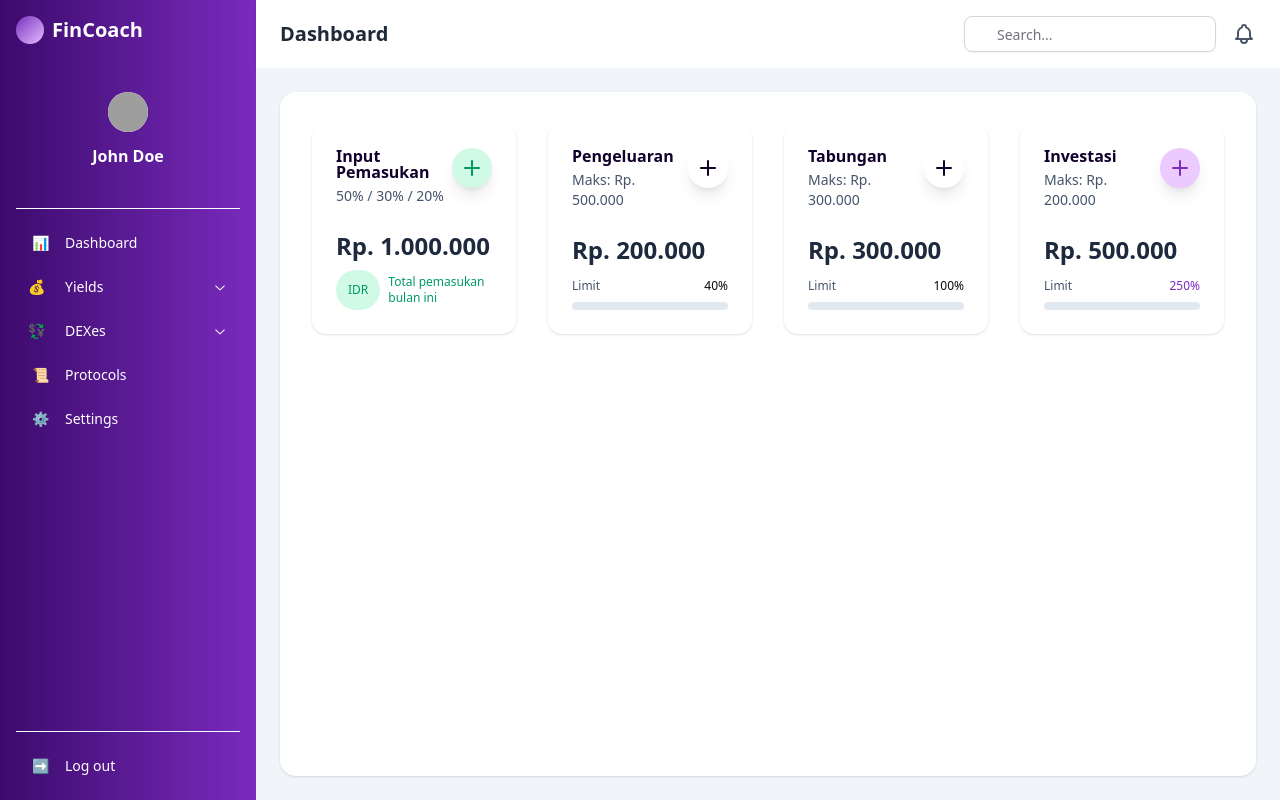
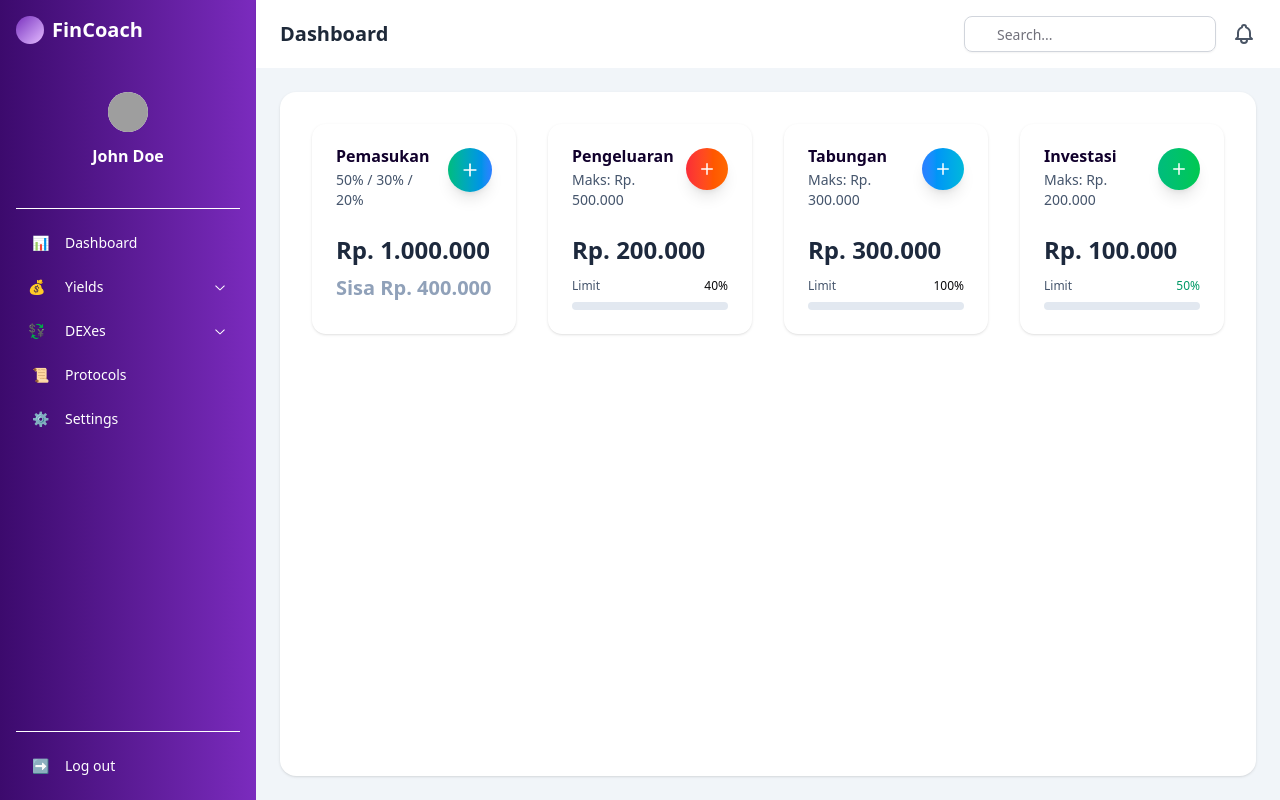
Before and after one commit to Fardan-Nurhidayat/fincoach, a React (Vite) app: page /dashboard in a window 1280 px wide. Built offline with nearby package versions, Linux system fonts and the light colour scheme; grey boxes are pictures that could not be loaded.

Commit message:
Chore : add dialog to pengeluaran , tabungan dan invest , Refactor : view and dialog pemasukn

```diff
--- a/src/styles/style.css
+++ b/src/styles/style.css
@@ -31,6 +31,83 @@
   --color-purple-800: #3c0a6d;
   --color-purple-900: #240046;
   --color-purple-950: #11002c;
+  --color-red-50: oklch(0.971 0.013 17.38);
+  --color-red-100: oklch(0.936 0.032 17.717);
+  --color-red-200: oklch(0.885 0.062 18.334);
+  --color-red-300: oklch(0.808 0.114 19.571);
+  --color-red-400: oklch(0.704 0.191 22.216);
+  --color-red-500: oklch(0.637 0.237 25.331);
+  --color-red-600: oklch(0.577 0.245 27.325);
+  --color-red-700: oklch(0.505 0.213 27.518);
+  --color-red-800: oklch(0.444 0.177 26.899);
+  --color-red-900: oklch(0.396 0.141 25.723);
+  --color-red-950: oklch(0.258 0.092 26.042);
+  --color-orange-50: oklch(0.98 0.016 73.684);
+  --color-orange-100: oklch(0.954 0.038 75.164);
+  --color-orange-200: oklch(0.901 0.076 70.697);
+  --color-orange-300: oklch(0.837 0.128 66.29);
+  --color-orange-400: oklch(0.75 0.183 55.934);
+  --color-orange-500: oklch(0.705 0.213 47.604);
+  --color-orange-600: oklch(0.646 0.222 41.116);
+  --color-orange-700: oklch(0.553 0.195 38.402);
+  --color-orange-800: oklch(0.47 0.157 37.304);
+  --color-orange-900: oklch(0.408 0.123 38.172);
+  --color-orange-950: oklch(0.266 0.079 36.259);
+  --color-amber-50: oklch(0.987 0.022 95.277);
+  --color-amber-100: oklch(0.962 0.059 95.617);
+  --color-amber-200: oklch(0.924 0.12 95.746);
+  --color-amber-300: oklch(0.879 0.169 91.605);
+  --color-amber-400: oklch(0.828 0.189 84.429);
+  --color-amber-500: oklch(0.769 0.188 70.08);
+  --color-amber-600: oklch(0.666 0.179 58.318);
+  --color-amber-700: oklch(0.555 0.163 48.998);
+  --color-amber-800: oklch(0.473 0.137 46.201);
+  --color-amber-900: oklch(0.414 0.112 45.904);
+  --color-amber-950: oklch(0.279 0.077 45.635);
+  --color-yellow-50: oklch(0.987 0.026 102.212);
+  --color-yellow-100: oklch(0.973 0.071 103.193);
+  --color-yellow-200: oklch(0.945 0.129 101.54);
+  --color-yellow-300: oklch(0.905 0.182 98.111);
+  --color-yellow-400: oklch(0.852 0.199 91.936);
+  --color-yellow-500: oklch(0.795 0.184 86.047);
+  --color-yellow-600: oklch(0.681 0.162 75.834);
+  --color-yellow-700: oklch(0.554 0.135 66.442);
+  --color-yellow-800: oklch(0.476 0.114 61.907);
+  --color-yellow-900: oklch(0.421 0.095 57.708);
+  --color-yellow-950: oklch(0.286 0.066 53.813);
+  --color-lime-50: oklch(0.986 0.031 120.757);
+  --color-lime-100: oklch(0.967 0.067 122.328);
+  --color-lime-200: oklch(0.938 0.127 124.321);
+  --color-lime-300: oklch(0.897 0.196 126.665);
+  --color-lime-400: oklch(0.841 0.238 128.85);
+  --color-lime-500: oklch(0.768 0.233 130.85);
+  --color-lime-600: oklch(0.648 0.2 131.684);
+  --color-lime-700: oklch(0.532 0.157 131.589);
+  --color-lime-800: oklch(0.453 0.124 130.933);
+  --color-lime-900: oklch(0.405 0.101 131.063);
+  --color-lime-950: oklch(0.274 0.072 132.109);
+  --color-green-50: oklch(0.982 0.018 155.826);
+  --color-green-100: oklch(0.962 0.044 156.743);
+  --color-green-200: oklch(0.925 0.084 155.995);
+  --color-green-300: oklch(0.871 0.15 154.449);
+  --color-green-400: oklch(0.792 0.209 151.711);
+  --color-green-500: oklch(0.723 0.219 149.579);
+  --color-green-600: oklch(0.627 0.194 149.214);
+  --color-green-700: oklch(0.527 0.154 150.069);
+  --color-green-800: oklch(0.448 0.119 151.328);
+  --color-green-900: oklch(0.393 0.095 152.535);
+  --color-green-950: oklch(0.266 0.065 152.934);
+  --color-emerald-50: oklch(0.979 0.021 166.113);
+  --color-emerald-100: oklch(0.95 0.052 163.051);
+  --color-emerald-200: oklch(0.905 0.093 164.15);
+  --color-emerald-300: oklch(0.845 0.143 164.978);
+  --color-emerald-400: oklch(0.765 0.177 163.223);
+  --color-emerald-500: oklch(0.696 0.17 162.48);
+  --color-emerald-600: oklch(0.596 0.145 163.225);
+  --color-emerald-700: oklch(0.508 0.118 165.612);
+  --color-emerald-800: oklch(0.432 0.095 166.913);
+  --color-emerald-900: oklch(0.378 0.077 168.94);
+  --color-emerald-950: oklch(0.262 0.051 172.552);
 
   --color-cream: #fff9af;
 
--- a/src/utils/CardDashboard.js
+++ b/src/utils/CardDashboard.js
@@ -21,7 +21,7 @@ let tabungan = {
 };
 
 let investasi = {
-  jumlah: 500000,
+  jumlah: 100000,
   limit: (profilResiko.investasi / 100) * pemasukan.jumlah,
 };
 
--- a/src/view/components/CardSection.jsx
+++ b/src/view/components/CardSection.jsx
@@ -35,21 +35,30 @@ export default function CardSection() {
       title: "Pengeluaran",
       value: pengeluaran.jumlah,
       limit: (profilResiko.pengeluaran / 100) * pemasukan.jumlah,
-      color: "rose",
+      color: "red",
+      iconGradient: "from-red-500 to-orange-500",
+      status: "expense",
     },
     {
       title: "Tabungan",
       value: tabungan.jumlah,
       limit: (profilResiko.tabungan / 100) * pemasukan.jumlah,
+      iconGradient: "from-blue-500 to-cyan-500",
       color: "blue",
+      status: "saving",
     },
     {
       title: "Investasi",
       value: investasi.jumlah,
       limit: (profilResiko.investasi / 100) * pemasukan.jumlah,
-      color: "purple",
+      iconGradient: "from-emerald-500 to-green-500",
+      color: "emerald",
+      status: "investment",
     },
   ];
+  const sisa =
+    pemasukan.jumlah -
+    (tabungan.jumlah + pengeluaran.jumlah + investasi.jumlah);
 
   return (
     <div className='grid sm:grid-cols-1 md:grid-cols-2 lg:grid-cols-4 gap-4 sm:gap-6 lg:gap-8'>
@@ -58,7 +67,7 @@ export default function CardSection() {
       <Card className='border-0 hover:border-emerald-300/50 cursor-pointer hover:-translate-y-2.5 duration-300'>
         <CardHeader>
           <CardTitle className='text-slate-700 group-hover:text-emerald-700 transition-colors duration-300'>
-            Input Pemasukan
+            Pemasukan
           </CardTitle>
           <CardDescription className='text-slate-600'>
             {profilResiko.pengeluaran}% / {profilResiko.tabungan}% /{" "}
@@ -67,46 +76,49 @@ export default function CardSection() {
           <CardAction>
             <Dialog>
               <DialogTrigger asChild>
-                <button className='p-2 rounded-full bg-emerald-100 cursor-pointer text-emerald-600 hover:bg-emerald-200 hover:scale-110 transition-all duration-300 shadow-lg hover:shadow-emerald-500/25'>
-                  <IconPlus />
+                <button className='p-3 rounded-full bg-gradient-to-r from-emerald-500 to-blue-500 cursor-pointer text-white hover:from-emerald-600 hover:to-blue-600 hover:scale-110 transition-all duration-300 shadow-lg hover:shadow-emerald-500/25 group-hover:shadow-xl'>
+                  <IconPlus size={20} />
                 </button>
               </DialogTrigger>
               <DialogContent className='sm:max-w-[425px]'>
                 <DialogHeader>
-                  <DialogTitle>Edit profile</DialogTitle>
+                  <DialogTitle>Tambah Pemasukan</DialogTitle>
                   <DialogDescription>
-                    Make changes to your profile here. Click save when you're
-                    done.
+                    Masukkan jumlah pemasukan baru Anda.
                   </DialogDescription>
                 </DialogHeader>
                 <div className='grid gap-4 py-4'>
                   <div className='grid grid-cols-4 items-center gap-4'>
                     <Label
-                      htmlFor='name'
+                      htmlFor='income'
                       className='text-right'>
-                      Name
+                      Jumlah
                     </Label>
                     <Input
-                      id='name'
-                      value='Pedro Duarte'
+                      id='income'
+                      placeholder='Masukkan jumlah'
                       className='col-span-3'
                     />
                   </div>
                   <div className='grid grid-cols-4 items-center gap-4'>
                     <Label
-                      htmlFor='username'
+                      htmlFor='source'
                       className='text-right'>
-                      Username
+                      Sumber
                     </Label>
                     <Input
-                      id='username'
-                      value='@peduarte'
+                      id='source'
+                      placeholder='Gaji, bonus, dll'
                       className='col-span-3'
                     />
                   </div>
                 </div>
                 <DialogFooter>
-                  <Button type='submit'>Save changes</Button>
+                  <Button
+                    type='submit'
+                    className='bg-gradient-to-r from-emerald-500 to-blue-500 hover:from-emerald-600 hover:to-blue-600'>
+                    Simpan Pemasukan
+                  </Button>
                 </DialogFooter>
               </DialogContent>
             </Dialog>
@@ -117,16 +129,20 @@ export default function CardSection() {
             <CardDescription className='text-xl sm:text-2xl font-bold text-slate-800 group-hover:text-slate-900 transition-colors'>
               Rp. {pemasukan.jumlah.toLocaleString("id-ID")}
             </CardDescription>
-            <div className='flex items-center gap-2 text-xs text-emerald-600'>
-              <div className='p-3 rounded-full bg-emerald-100'>IDR</div>
-              <span>Total pemasukan bulan ini</span>
-            </div>
+            <CardDescription className='text-md sm:text-xl font-bold text-slate-400 group-hover:text-slate-900 transition-colors'>
+              Sisa Rp. {sisa.toLocaleString("id-ID")}
+            </CardDescription>
+            {/* <div className='flex items-center gap-2 text-xs text-emerald-600'> */}
+            {/* <div className='p-3 rounded-full bg-emerald-100'>IDR</div> */}
+            {/* <span>Total pemasukan bulan ini</span> */}
+            {/* </div> */}
           </div>
         </CardContent>
       </Card>
 
       {data.map((item, index) => {
         const percentage = ((item.value / item.limit) * 100).toFixed(0);
+
         return (
           <Card
             key={index}
@@ -139,11 +155,71 @@ export default function CardSection() {
               <CardDescription className='text-slate-600'>
                 Maks: Rp. {item.limit.toLocaleString("id-ID")}
               </CardDescription>
-              <CardAction>
-                <button
-                  className={`p-2 cursor-pointer rounded-full bg-${item.color}-100 text-${item.color}-600 hover:bg-${item.color}-200 hover:scale-110 transition-all duration-300 shadow-lg hover:shadow-${item.color}-500/25`}>
-                  <IconPlus />
-                </button>
+              <CardAction className='absolute top-4 right-4'>
+                <Dialog>
+                  <DialogTrigger asChild>
+                    <button
+                      className={`p-3 rounded-full bg-gradient-to-r ${item.iconGradient} cursor-pointer text-white hover:scale-110 transition-all duration-300 shadow-lg hover:shadow-${item.color}-500/25 group-hover:shadow-xl`}>
+                      <IconPlus size={18} />
+                    </button>
+                  </DialogTrigger>
+                  <DialogContent className='sm:max-w-[425px]'>
+                    <DialogHeader>
+                      <DialogTitle>Tambah {item.title}</DialogTitle>
+                      <DialogDescription>
+                        {item.status === "expense" &&
+                          "Catat pengeluaran baru Anda."}
+                        {item.status === "saving" &&
+                          "Tambah dana ke tabungan Anda."}
+                        {item.status === "investment" &&
+                          "Tambah investasi baru ke portfolio."}
+                      </DialogDescription>
+                    </DialogHeader>
+                    <div className='grid gap-4 py-4'>
+                      <div className='grid grid-cols-4 items-center gap-4'>
+                        <Label
+                          htmlFor={`amount-${index}`}
+                          className='text-right'>
+                          Jumlah
+                        </Label>
+                        <Input
+                          id={`amount-${index}`}
+                          placeholder='Masukkan jumlah'
+                          className='col-span-3'
+                        />
+                      </div>
+                      <div className='grid grid-cols-4 items-center gap-4'>
+                        <Label
+                          htmlFor={`desc-${index}`}
+                          className='text-right'>
+                          {item.status === "expense"
+                            ? "Kategori"
+                            : item.status === "saving"
+                            ? "Tujuan"
+                            : "Instrumen"}
+                        </Label>
+                        <Input
+                          id={`desc-${index}`}
+                          placeholder={
+                            item.status === "expense"
+                              ? "Makanan, Transport, dll"
+                              : item.status === "saving"
+                              ? "Emergency fund, dll"
+                              : "Saham, Reksadana, dll"
+                          }
+                          className='col-span-3'
+                        />
+                      </div>
+                    </div>
+                    <DialogFooter>
+                      <Button
+                        type='submit'
+                        className={`bg-gradient-to-r ${item.iconGradient}`}>
+                        Simpan {item.title}
+                      </Button>
+                    </DialogFooter>
+                  </DialogContent>
+                </Dialog>
               </CardAction>
             </CardHeader>
             <CardContent>
@@ -160,7 +236,7 @@ export default function CardSection() {
                   </div>
                   <div className='w-full bg-slate-200 rounded-full h-2'>
                     <div
-                      className={`bg-gradient-to-r from-${item.color}-500 to-${item.color}-400 h-2 rounded-full transition-all duration-700 ease-out`}
+                      className={`bg-gradient-to-l from-${item.color}-600 to-${item.color}-100 h-2 rounded-full transition-all duration-700 ease-out`}
                       style={{ width: `${Math.min(percentage, 100)}%` }}></div>
                   </div>
                 </div>
```
